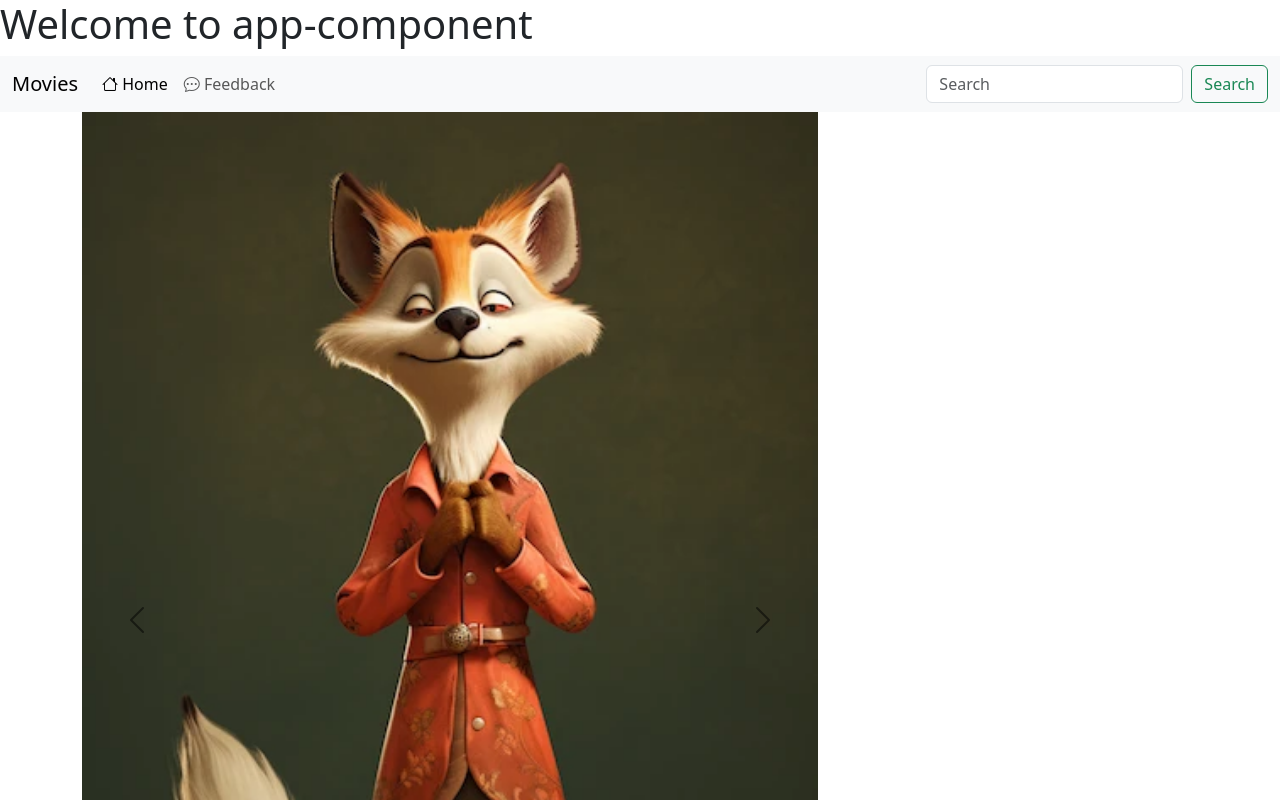
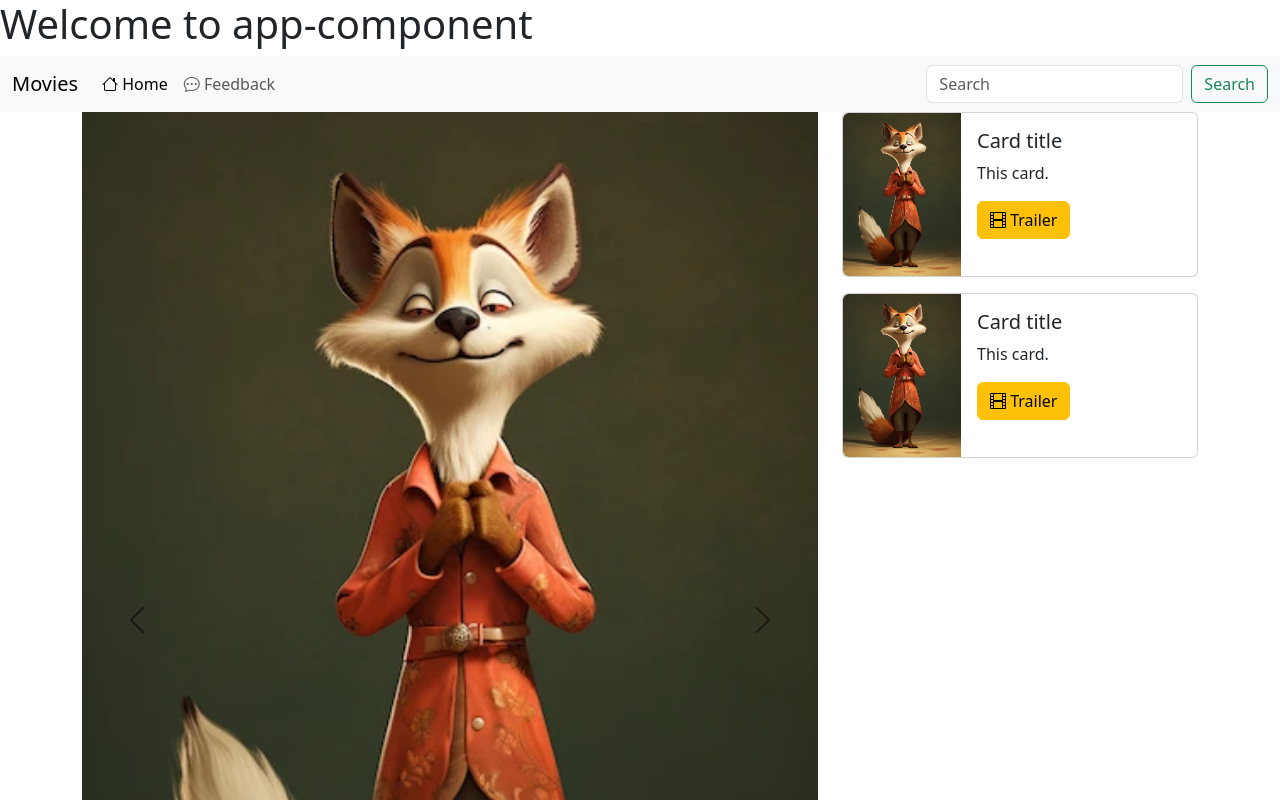
Before and after one commit to drilon-hyseni/angular-fundamentals, an Angular app: page / in a window 1280 px wide. Shown: the top 800 px of the page. Built offline with nearby package versions, Linux system fonts and the light colour scheme.

Commit message:
Home page cards

```diff
--- a/src/app/components/home/home.component.html
+++ b/src/app/components/home/home.component.html
@@ -80,8 +80,53 @@
       </button>
     </div>
   </div>
+
   <!-- Cards will load here -->
-  <div class="col-md-4"></div>
+  <div class="col-md-4">
+    <div class="card mb-3" style="max-width: 540px">
+      <div class="row g-0">
+        <div class="col-md-4">
+          <img
+            src="../../../assets/images/ai-image-generator-two.webp"
+            class="img-fluid rounded-start"
+          />
+        </div>
+        <div class="col-md-8">
+          <div class="card-body">
+            <h5 class="card-title">Card title</h5>
+            <p class="card-text">This card.</p>
+            <p class="card-text">
+              <a class="btn btn-warning">
+                <i class="bi bi-film"></i> Trailer
+              </a>
+            </p>
+          </div>
+        </div>
+      </div>
+    </div>
+
+    <div class="card mb-3" style="max-width: 540px">
+      <div class="row g-0">
+        <div class="col-md-4">
+          <img
+            src="../../../assets/images/ai-image-generator-two.webp"
+            class="img-fluid rounded-start"
+          />
+        </div>
+        <div class="col-md-8">
+          <div class="card-body">
+            <h5 class="card-title">Card title</h5>
+            <p class="card-text">This card.</p>
+            <p class="card-text">
+              <a class="btn btn-warning">
+                <i class="bi bi-film"></i> Trailer
+              </a>
+            </p>
+          </div>
+        </div>
+      </div>
+    </div>
+  </div>
 </div>
 
 <br />
```
